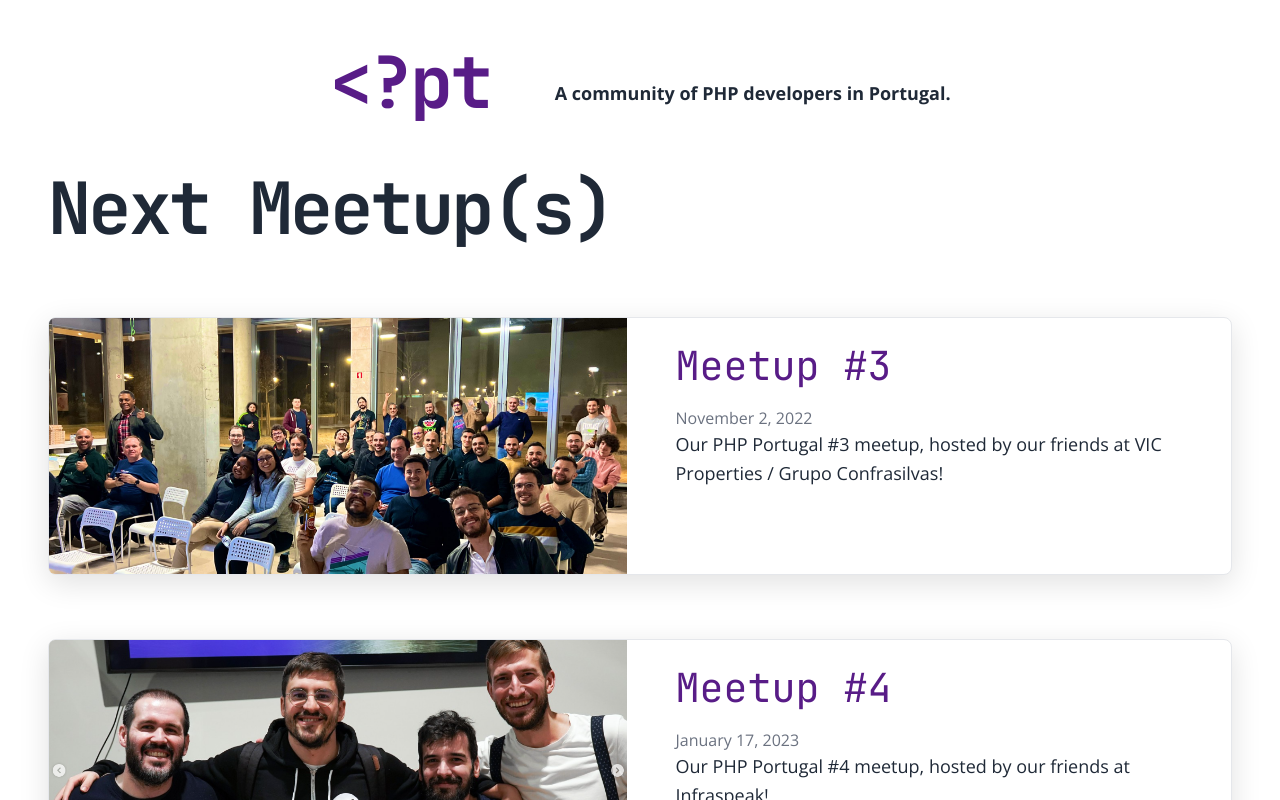
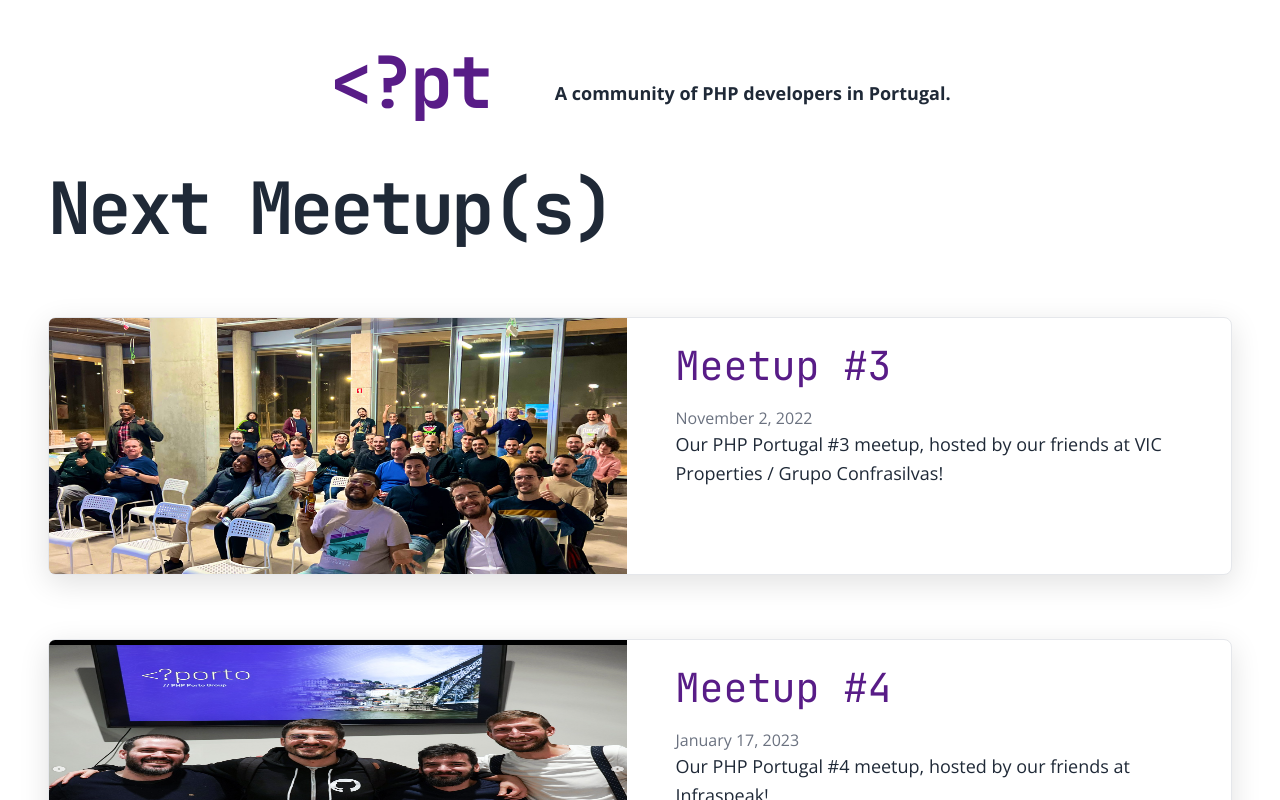
Before and after one commit to php-portugal/meetups, a Next.js app: page / in a window 1280 px wide. Shown: the top 800 px of the page. Built offline with nearby package versions, Linux system fonts and the light colour scheme.

Commit message:
Landping page tweak

```diff
--- a/components/hero-post.tsx
+++ b/components/hero-post.tsx
@@ -52,7 +52,7 @@ const HeroPost = ({
       <div className="flex flex-col md:flex-row gap-6">
         <div className="md:basis-1/2 relative w-full h-64">
           <CoverImage
-            className="rounded-t-md md:rounded-l-md md:rounded-tr-none object-cover"
+            className="rounded-t-md md:rounded-l-md md:rounded-tr-none object-fit"
             title={title}
             src={coverImage}
             slug={date === TBD ? undefined : slug}
```
